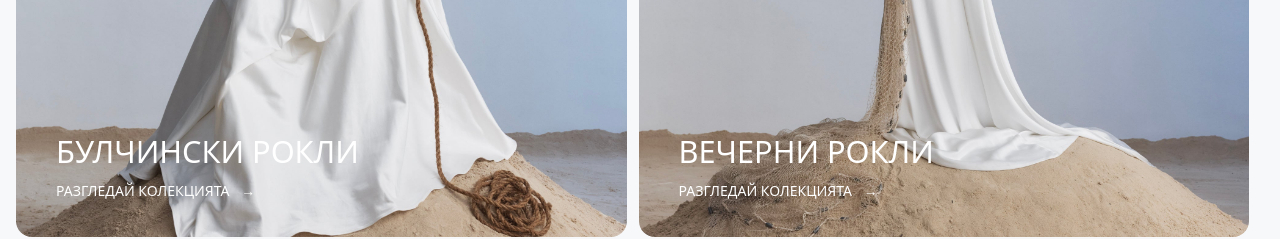
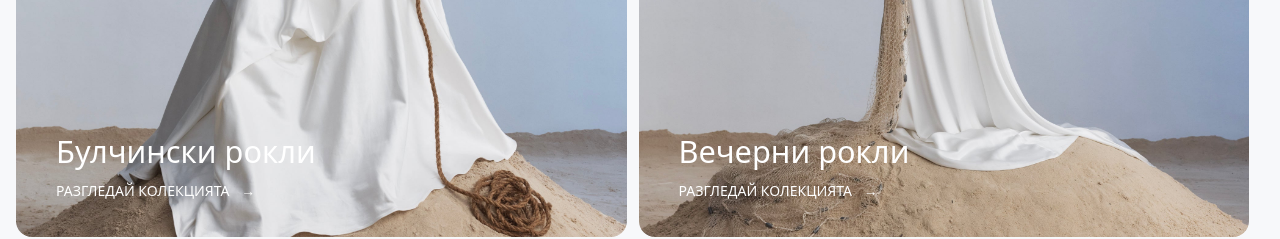
Before and after one commit to stilliyan/emocia, a Next.js app: page / in a window 1280 px wide. Shown: the part 1320-1559 px from the top of the page. Built offline with nearby package versions, Linux system fonts and the light colour scheme; no server answers.

Commit message:
Refine collection card typography

```diff
--- a/src/components/storefront/storefront.css
+++ b/src/components/storefront/storefront.css
@@ -138,7 +138,7 @@
 .storefront-category__blur { position: absolute; right: 0; bottom: 0; left: 0; height: 34%; pointer-events: none; opacity: 0; background: rgba(255,255,255,.001); -webkit-backdrop-filter: blur(10px) saturate(.82) brightness(.8); backdrop-filter: blur(10px) saturate(.82) brightness(.8); -webkit-mask-image: linear-gradient(to bottom, transparent 0%, rgba(0,0,0,.12) 30%, #000 88%); mask-image: linear-gradient(to bottom, transparent 0%, rgba(0,0,0,.12) 30%, #000 88%); transition: opacity .3s ease; }
 .storefront-category:is(:hover, :focus-visible) .storefront-category__blur { opacity: 1; }
 .storefront-category > div:last-child { position: absolute; left: 40px; right: 24px; bottom: 36px; transition: transform .3s cubic-bezier(.2,.65,.25,1); }
-.storefront-category h2 { font-size: clamp(25px, 2.4vw, 40px); font-weight: 400; line-height: 1.05; text-transform: uppercase; }
+.storefront-category h2 { font-size: clamp(25px, 2.4vw, 40px); font-weight: 400; line-height: 1.05; }
 .storefront-category p { margin-top: 12px; color: white; font-size: 14px; text-transform: uppercase; transition: opacity .24s ease, transform .3s cubic-bezier(.2,.65,.25,1); }
 .storefront-category p span { margin-left: 8px; transition: margin .18s ease; }
 .storefront-category:is(:hover, :focus-visible) p span { margin-left: 14px; }
```
